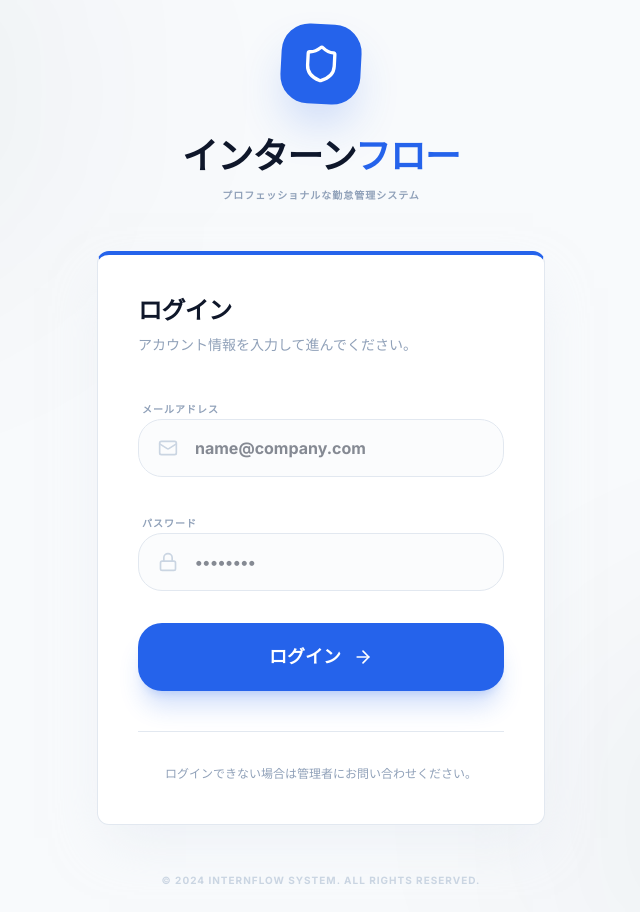
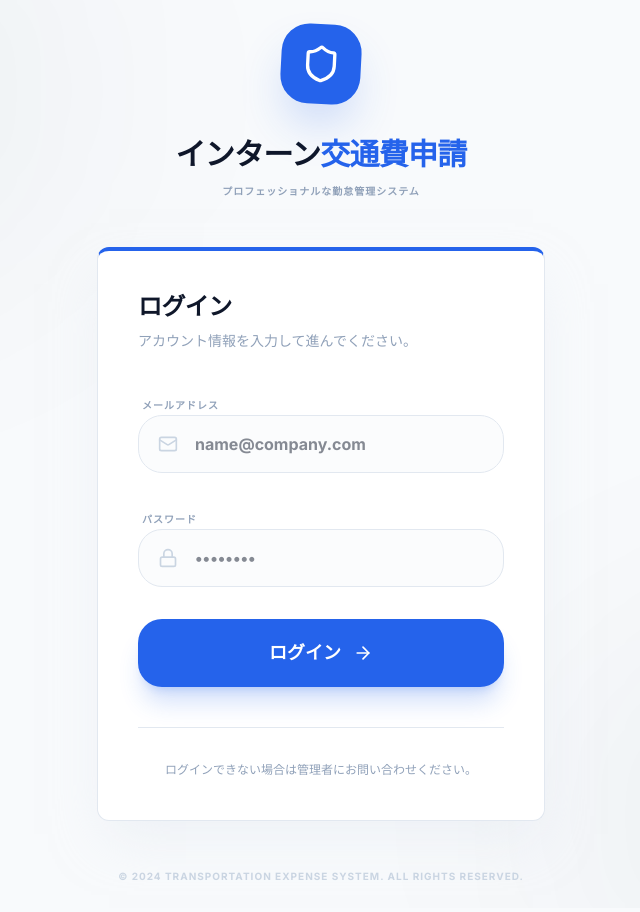
Before and after one commit to bemeengineer1234-code/beme-transportation, a React (Vite) app: page / in a window 1280 px wide. Shown: the whole page, without its empty margins (319-959 px from the left). Built offline with nearby package versions, Linux system fonts and the light colour scheme; no server answers; the database is empty.

Commit message:
Fix layout and update app title to インターン生交通費申請管理アプリ

```diff
--- a/index.html
+++ b/index.html
@@ -3,14 +3,14 @@
   <head>
     <meta charset="UTF-8" />
     <meta name="viewport" content="width=device-width, initial-scale=1.0" />
-    <title>インターン交通費申請システム</title>
+    <title>インターン生交通費申請管理アプリ</title>
     <meta name="description" content="インターン生の交通費申請をスムーズに管理するシステムです。" />
     <!-- Open Graph / Meta Tags -->
-    <meta property="og:title" content="インターン交通費申請システム" />
+    <meta property="og:title" content="インターン生交通費申請管理アプリ" />
     <meta property="og:description" content="インターン生の交通費申請をスムーズに管理するシステムです。" />
     <meta property="og:type" content="website" />
     <meta name="twitter:card" content="summary" />
-    <meta name="twitter:title" content="インターン交通費申請システム" />
+    <meta name="twitter:title" content="インターン生交通費申請管理アプリ" />
     <meta name="twitter:description" content="インターン生の交通費申請をスムーズに管理するシステムです。" />
   </head>
   <body>
--- a/src/components/Layout.tsx
+++ b/src/components/Layout.tsx
@@ -21,7 +21,7 @@ export const Layout: React.FC<LayoutProps> = ({ children, title, activeView = 'd
             <FileText size={24} />
           </div>
           <div>
-            <h1 className="font-black text-ink text-lg tracking-tighter leading-none">
+            <h1 className="font-black text-ink text-base tracking-tighter leading-none whitespace-nowrap">
               インターン交通費申請
             </h1>
             <span className="text-slate-400 text-[10px] uppercase tracking-widest font-black">勤怠管理システム</span>
--- a/src/pages/LoginPage.tsx
+++ b/src/pages/LoginPage.tsx
@@ -34,8 +34,8 @@ export const LoginPage: React.FC = () => {
           <div className="inline-flex items-center justify-center w-20 h-20 bg-brand-vibrant text-white rounded-[28px] shadow-2xl shadow-brand-vibrant/30 mb-8 rotate-3 hover:rotate-0 transition-transform duration-500">
             <Shield size={40} />
           </div>
-          <h1 className="text-4xl font-black text-ink tracking-tight mb-3">
-            インターン<span className="text-brand-vibrant">フロー</span>
+          <h1 className="text-3xl font-black text-ink tracking-tight mb-3">
+            インターン<span className="text-brand-vibrant">交通費申請</span>
           </h1>
           <p className="text-slate-400 font-bold tracking-widest uppercase text-[10px]">
             プロフェッショナルな勤怠管理システム
@@ -114,7 +114,7 @@ export const LoginPage: React.FC = () => {
         </div>
 
         <p className="text-center mt-12 text-[10px] font-black text-slate-300 tracking-widest uppercase">
-          &copy; 2024 InternFlow System. All Rights Reserved.
+          &copy; 2024 Transportation Expense System. All Rights Reserved.
         </p>
       </div>
     </div>
```
